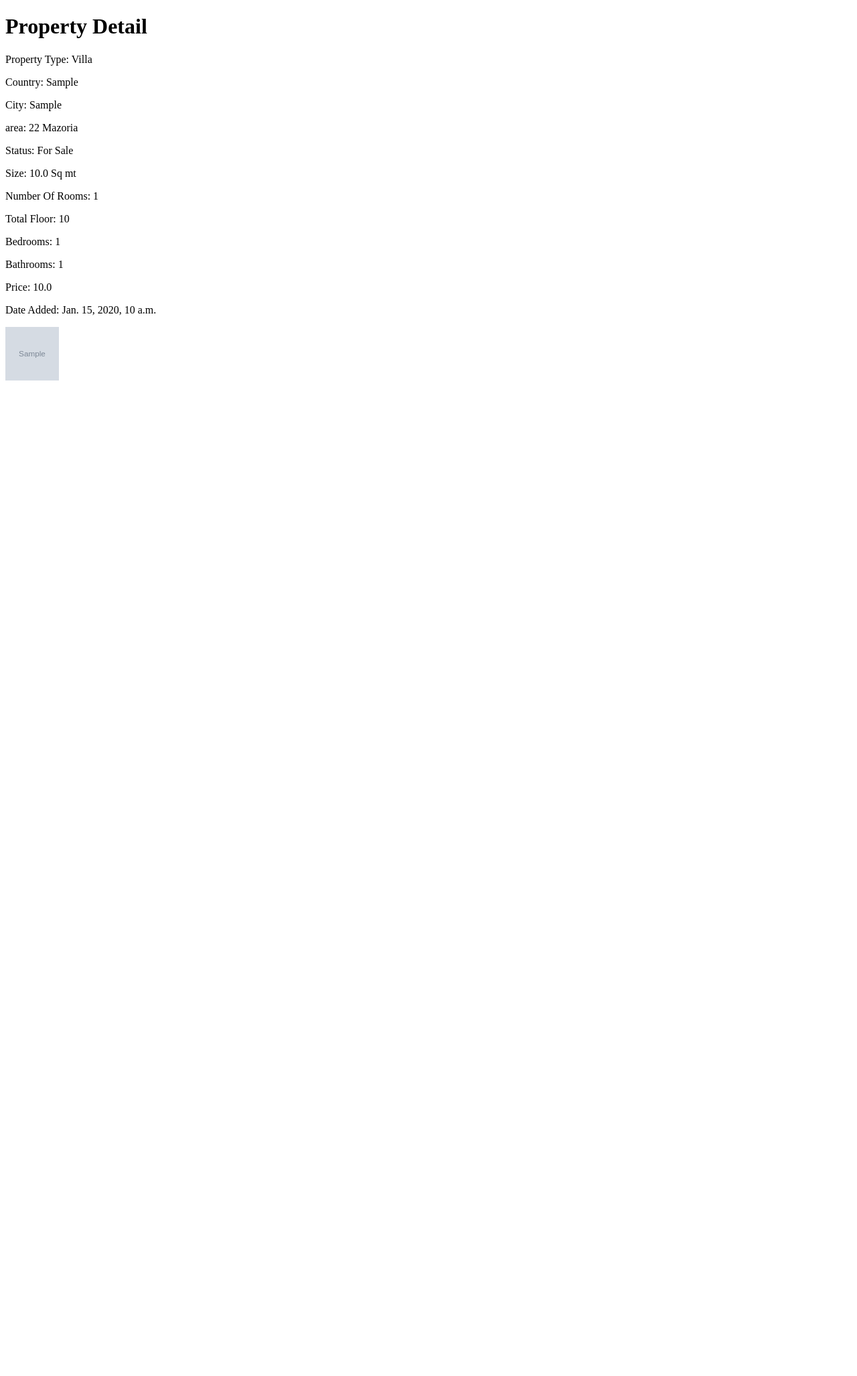
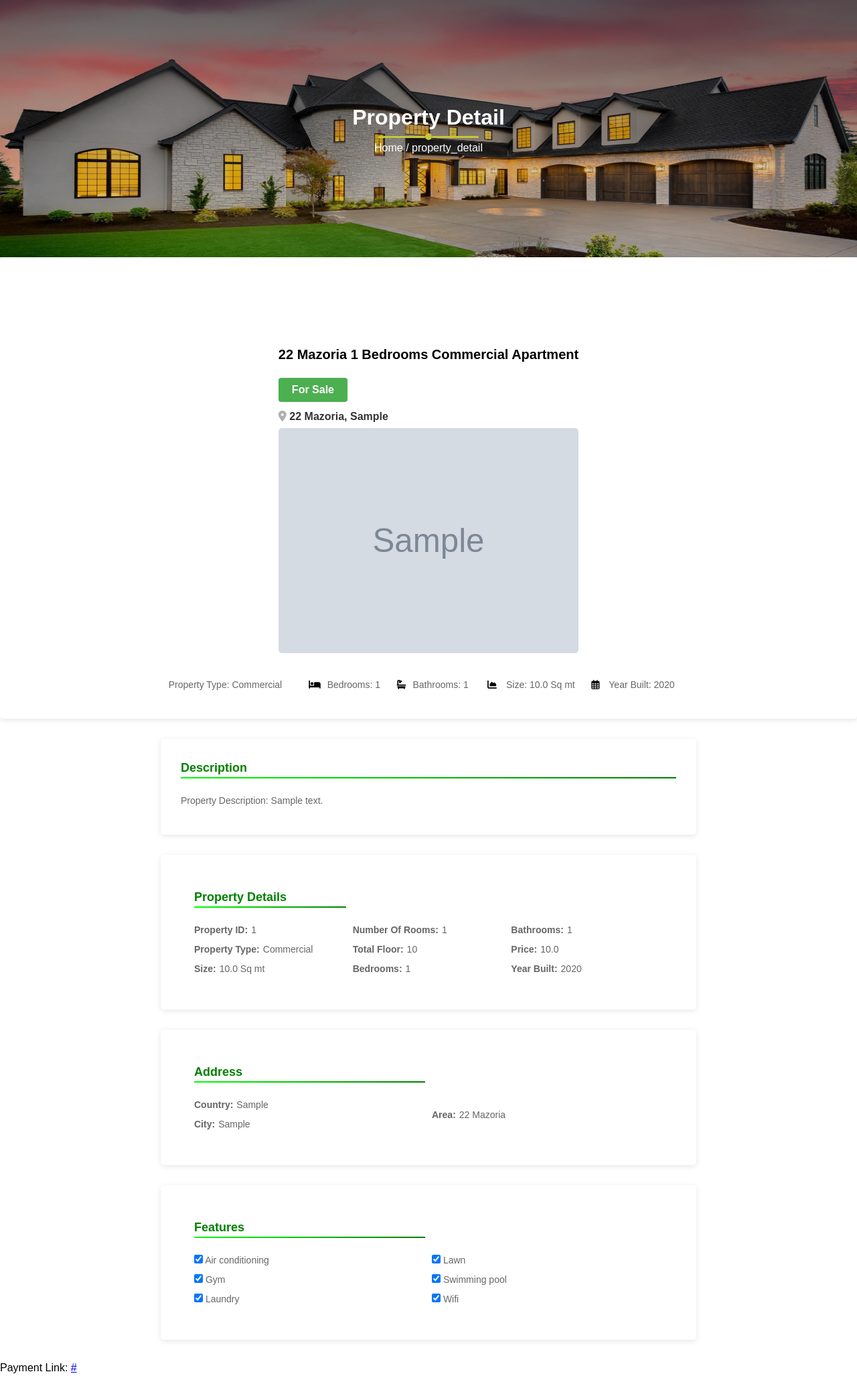
Before and after one commit to Bethelhem-Yirga/Real-Estate-Management-System, a Django app: page /property_detail/1/ in a window 1280 px wide. Shown: the whole page at 67% size. Before the commit the page ends 568 px from the top, so only its background shows below. Run offline with Django 5.2, Linux system fonts and the light colour scheme; tables that the repository leaves empty hold one stand-in row (values such as "Sample post"); grey boxes marked "Sample" are stand-in pictures.

Commit message:
update property

```diff
--- a/Real_Estate_Project/Real_Estate_Project/settings.py
+++ b/Real_Estate_Project/Real_Estate_Project/settings.py
@@ -39,6 +39,7 @@
     'django.contrib.messages',
     'django.contrib.staticfiles',
     'app1',
+
 ]
 
 MIDDLEWARE = [
--- a/Real_Estate_Project/app1/templates/property_detail.html
+++ b/Real_Estate_Project/app1/templates/property_detail.html
@@ -3,28 +3,141 @@
 <html>
 <head>
     <title>Property Detail</title>
+    <link rel="stylesheet" href="https://cdnjs.cloudflare.com/ajax/libs/font-awesome/6.4.0/css/all.min.css" integrity="sha512-iecdLmaskl7CVkqkXNQ/ZH/XLlvWZOJyj7Yy7tcenmpD1ypASozpmT/E0iPtmFIB46ZmdtAc9eNBvH0H/ZpiBw==" crossorigin="anonymous" referrerpolicy="no-referrer" />
+    <link rel="stylesheet" type="text/css" href="{% static 'css/property_detail.css' %}">
+    <style>
+      .contact-bg {
+        height: 48vh;
+        background: linear-gradient(rgba(0, 0, 0, 0.5), rgba(0, 0, 0, 0.0)), url('{% static "img/abt2.jpg" %}');
+        background-repeat: no-repeat;
+        background-attachment: fixed;
+        text-align: center;
+        color: #fff;
+        display: flex;
+        background-size: 100% 100%;
+        background-position: center;
+        flex-direction: column;
+        justify-content: center;
+        align-items: center;
+
+    }
+  </style>
 </head>
 <body>
+
+  <div class="contact-bg">
     <h1>Property Detail</h1>
-    <p>Property Type: {{ property.propertyType }}</p>
-    <p>Country: {{ property.country}}</p>
-    <p>City: {{ property.city}}</p>
-    <p>area: {{ property.area }}</p>
-    <p>Status: {{property.status}} </p>
-    <p>Size: {{ property.size}} Sq mt</p>
-    <p>Number Of Rooms: {{property.noOfRooms}}</p>
-    <p>Total Floor: {{ property.TotalFloor}}</p>
-    <p>Bedrooms: {{ property.bedrooms}}</p>
-    <p>Bathrooms: {{ property.bathrooms }}</p>
-    <p>Price: {{ property.price }}</p>
-    <p>Date Added: {{ property.date_added }}</p>
-    {% if property.image %}
-            <img src="{{ property.image.url }}" alt="img" class="" style="height:80px; width:80px;">
 
-          {%else%}
-            <img src="{% static 'img/logo.png' %}" alt="img">
+    <div class="line">
+        <div></div>
+        <div></div>
+        <div></div>
+    </div>
+    <p class="txt">
+        <a href="/" >Home</a> / property_detail
+    </p>
+</div>
 
-    {% endif %}
+
+<div class="responsive-div gallery" style="width: 100%; max-width:120%;">
+
+  {% if property.image %}
+    <div class="gallery-item">
+      <h3 class="property-title">{{ property.area }} {{ property.bedrooms}} Bedrooms {{ property.propertyType }} Apartment</h3>
+      <h3 class="property-status">{{ property.status}}</h3>
+      <h3 class="property-location"><i class="fa-solid fa-location-dot" style="color: #b0b0b0;"></i> {{ property.area }}, {{ property.city}} </h3>
+      <img src="{{ property.image.url }}" alt="img">
+    </div>
+  {% else %}
+    <p>No image available</p>
+  {% endif %}
+
+  <p>
+    Property Type: <span> {{ property.propertyType }} </span>&nbsp;&nbsp;&nbsp;&nbsp;&nbsp;&nbsp;&nbsp;&nbsp;
+    <i class="fa-solid fa-bed" style="color: #000000;"></i><span> Bedrooms: {{ property.bedrooms}}</span>&nbsp;&nbsp;&nbsp;&nbsp;
+    <i class="fa-solid fa-bath" style="color: #000000;"></i><span> Bathrooms: {{ property.bathrooms }}</span> &nbsp;&nbsp;&nbsp;&nbsp;
+    <i class="fa-solid fa-chart-area" style="color: #000000;"></i> <span>Size: {{ property.size}} Sq mt</span>&nbsp;&nbsp;&nbsp;&nbsp;
+    <i class="fa-regular fa-calendar-days" style="color: #050505;"></i> <span>Year Built: {{ property.year_built }}</span>&nbsp;&nbsp;&nbsp;&nbsp;
+  </p>
+
+</div>
+
+<div class="responsive-div description">
+  <h3>Description</h3>
+  <p>Property Description: {{ property.description }}</p>
+</div>
+
+    <div class="responsive-div detail">
+      <div class="column-1">
+        <h3>Property Details</h3>
+      </div>
+      <div class="column-2">
+        <p><span>Property ID: </span>{{ property.id }}</p>
+        <p><span>Property Type: </span>{{ property.propertyType }}</p>
+        <p><span>Size: </span>{{ property.size}} Sq mt</p>
+      </div>
+      <div class="column-3">
+        <p><span>Number Of Rooms: </span>{{property.noOfRooms}}</p>
+        <p><span>Total Floor: </span>{{ property.TotalFloor}}</p>
+        <p><span>Bedrooms: </span>{{ property.bedrooms}}</p>
+      </div>
+      <div class="column-4">
+        <p><span>Bathrooms: </span>{{ property.bathrooms }}</p>
+        <p><span>Price: </span>{{ property.price }}</p>
+        <p><span>Year Built: </span>{{ property.year_built }}</p>
+      </div>
+    </div>
+
+    <div class="responsive-div address">
+      <h3>Address</h3>
+      <div class="column-1">
+        <p><span>Country: </span>{{ property.country}}</p>
+        <p><span>City: </span>{{ property.city}}</p>
+      </div>
+      <div class="column-2">
+        <p><span>Area: </span>{{ property.area }}</p>
+      </div>
+    </div>
+
+
+
+    <div class="responsive-div features">
+      <div class="column-1">
+        <h3>Features</h3>
+      </div>
+      <div class="column-2">
+        <p>
+          <input type="checkbox" id="air_conditioning" name="air_conditioning" {% if property.air_conditioning %}checked{% endif %}>
+          <label for="air_conditioning">Air conditioning</label>
+        </p>
+        <p>
+          <input type="checkbox" id="gym" name="gym" {% if property.gym %}checked{% endif %}>
+          <label for="gym">Gym</label>
+        </p>
+        <p>
+          <input type="checkbox" id="laundry" name="laundry" {% if property.laundry %}checked{% endif %}>
+          <label for="laundry">Laundry</label>
+        </p>
+      </div>
+      <div class="column-2 row-2">
+        <p>
+          <input type="checkbox" id="lawn" name="lawn" {% if property.lawn %}checked{% endif %}>
+          <label for="lawn">Lawn</label>
+        </p>
+        <p>
+          <input type="checkbox" id="swimming_pool" name="swimming_pool" {% if property.swimming_pool %}checked{% endif %}>
+          <label for="swimming_pool">Swimming pool</label>
+        </p>
+        <p>
+          <input type="checkbox" id="wifi" name="wifi" {% if property.wifi %}checked{% endif %}>
+          <label for="wifi">Wifi</label>
+        </p>
+      </div>
+    </div>
+
+
+
+    <p>Payment Link: <a href="{{ property.payment_link }}">{{ property.payment_link }}</a></p>
 
 
 </body>
--- /dev/null
+++ b/Real_Estate_Project/static/css/property_detail.css
@@ -0,0 +1,394 @@
+*{
+    box-sizing: border-box;
+    padding: 0%;
+    margin: 0%;
+ }
+ body{
+    font-family: sans-serif;
+    line-height: 1.5;
+ }
+.contact-bg {
+    height: 48vh;
+    background: linear-gradient(rgba(0, 0, 0, 0.5), rgba(0, 0, 0, 0.0)), url('{% static "img/abt2.jpg" %}');
+    background-repeat: no-repeat;
+    background-attachment: fixed;
+    text-align: center;
+    color: #fff;
+    display: flex;
+    background-size: 100% 100%;
+    background-position: center;
+    flex-direction: column;
+    justify-content: center;
+    align-items: center;
+
+}
+.contact-bg h3{
+    font-size: 3rem;
+    font-weight: 400;
+}
+.contact-bg h2{
+    font-size: 3rem;
+    text-transform: uppercase;
+    padding: 0.4rem 0;
+    letter-spacing: 4px;
+}
+.line div{
+    margin: 0 0.2re;
+}
+.line div:nth-child(1),
+.line div:nth-child(3){
+    height: 3px;
+    width: 70px;
+    background: #c7c73a;
+    border-radius: 5px;
+}
+.line{
+    display: flex;
+    align-items: center;
+}
+.line div:nth-child(2){
+    width: 10px;
+    height: 10px;
+    background: #c7c73a;
+    border-radius: 50%;
+}
+.txt a {
+color: #fff;
+text-decoration: none;
+      }
+
+.txt a:hover {
+text-decoration: underline;
+     }
+.text{
+    font-weight: 300;
+    opacity: 0.9;
+}
+.contact-bg .text{
+    margin: 1.6rem 0;
+}
+
+  .responsive-div {
+    width: 100%;
+    max-width: 800px;
+    margin: 0 auto;
+    background-color: #fff;
+    padding: 30px;
+    margin-bottom: 30px;
+    border-radius: 5px;
+    box-shadow: 0 2px 8px rgba(0,0,0,0.1);
+    display: flex;
+    flex-direction: column;
+    align-items: center;
+  }
+
+  .responsive-div h3 {
+    font-size: 20px;
+    font-weight: bold;
+    margin-bottom: 10px;
+  }
+
+  .responsive-div .gallary{
+    width:100%;
+    padding:50px;
+  }
+
+  .responsive-div img {
+    width: 100%;
+    max-width: 150%;
+    height: auto;
+    object-fit: cover;
+    border-radius: 5px;
+    transition: transform 0.3s ease-in-out;
+  }
+
+  .responsive-div img:hover {
+    transform: scale(1.1);
+  }
+
+  .responsive-div p {
+    font-size: 16px;
+    line-height: 1.5;
+    margin-bottom: 20px;
+  }
+
+  /* Add media queries for responsiveness */
+
+  @media (max-width: 768px) {
+    .responsive-div {
+      padding: 20px;
+    }
+  }
+
+  .responsive-div .property-title {
+    font-size: 20px;
+    font-weight: bold;
+    margin-bottom: 10px;
+    margin-top: 100px;
+  }
+
+  .responsive-div .property-status {
+    display: inline-block;
+    padding: 6px 20px;
+    background-color: #4CAF50;
+    color: white;
+    text-align: center;
+    text-decoration: none;
+    font-size: 16px;
+    border-radius: 4px;
+    cursor: pointer;
+    margin-top: 10px;
+  }
+
+  .responsive-div .property-status:hover {
+    background-color: #45a049;
+  }
+
+  .responsive-div .property-location {
+    font-size: 16px;
+    color: #333;
+    margin-bottom: 5px;
+    font-family: Arial, sans-serif;
+    margin-top: 10px;
+  }
+
+  .responsive-div.gallery {
+    width: 100%;
+    max-width: 120%;
+  }
+
+  .responsive-div .gallery-item {
+    margin-bottom: 20px;
+  }
+
+  .responsive-div img {
+    margin-bottom: 10px;
+  }
+
+  .responsive-div p {
+    font-size: 14px;
+    color: #666;
+    margin-bottom: 10px;
+  }
+
+  .responsive-div p i {
+    margin-right: 10px;
+    color:  darkgreen;
+  }
+
+
+  .responsive-div span {
+    display: inline-block;
+    margin-right: 5px;
+  }
+
+  .responsive-div h3 {
+    margin: 0;
+  }
+
+
+  .responsive-div.description {
+    margin-top: 20px;
+    display: grid;
+    grid-template-rows: auto auto;
+    grid-template-columns: 1fr;
+    row-gap: 10px;
+  }
+
+  .responsive-div.description h3 {
+    grid-row: 1;
+    grid-column: 1;
+    font-size: 18px;
+    font-weight: bold;
+    margin: 0;
+    position: relative;
+    color: green;
+    margin-bottom:15px;
+  }
+
+  .responsive-div.description h3::after {
+    content: "";
+    position: absolute;
+    left: 0;
+    bottom: -2px;
+    width: 100%;
+    height: 2px;
+    background: linear-gradient(to right, #00FF00, #008000);
+  }
+
+.responsive-div.detail {
+  display: grid;
+  grid-template-columns: 1fr 1fr 1fr;
+  grid-gap: 10px;
+  padding: 50px;
+  border-radius: 5px;
+}
+
+.responsive-div.detail .column-1 {
+  grid-column: 1 / span 1;
+}
+
+.responsive-div.detail .column-2 {
+  grid-column: 1 / span 1;
+  grid-row: 2 / span 1;
+}
+
+.responsive-div.detail .column-3 {
+  grid-column: 2 / span 1;
+  grid-row: 2 / span 1;
+}
+
+.responsive-div.detail .column-4 {
+  grid-column: 3 / span 1;
+  grid-row: 2 / span 1;
+}
+
+.responsive-div.detail h3 {
+  grid-row: 1;
+  grid-column: 1;
+  font-size: 18px;
+  font-weight: bold;
+  margin: 0;
+  position: relative;
+  color: green;
+  margin-bottom:15px;
+}
+
+.responsive-div.detail h3::after {
+  content: "";
+  position: absolute;
+  left: 0;
+  bottom: -2px;
+  width: 100%;
+  height: 2px;
+  background: linear-gradient(to right, #00FF00, #008000);
+}
+.responsive-div.detail p {
+  font-size: 14px;
+  line-height: 1.5;
+  margin-bottom: 8px;
+}
+
+.responsive-div.detail p:first-child {
+  margin-top: 0;
+}
+
+.responsive-div.detail p:last-child {
+  margin-bottom: 0;
+}
+
+.responsive-div.address {
+  display: grid;
+  grid-template-columns: 1fr 1fr;
+  grid-gap: 10px;
+  padding: 50px;
+  border-radius: 5px;
+}
+
+.responsive-div.address h3 {
+  grid-row: 1;
+  grid-column: 1;
+  font-size: 18px;
+  font-weight: bold;
+  margin: 0;
+  position: relative;
+  color: green;
+  margin-bottom:15px;
+}
+
+.responsive-div.address h3::after {
+  content: "";
+  position: absolute;
+  left: 0;
+  bottom: -2px;
+  width: 100%;
+  height: 2px;
+  background: linear-gradient(to right, #00FF00, #008000);
+}
+
+
+
+
+.responsive-div.address .column-1 {
+  grid-column: 1 / span 1;
+}
+
+.responsive-div.address .column-2 {
+  grid-column: 2 / span 1;
+}
+
+.responsive-div.address p {
+  font-size: 14px;
+  line-height: 1.5;
+  margin-bottom: 8px;
+}
+
+.responsive-div.address p:first-child {
+  margin-top: 0;
+}
+
+.responsive-div.address p:last-child {
+  margin-bottom: 0;
+}
+
+.responsive-div.address p span ,
+.responsive-div.detail p span {
+  font-weight: bold;
+}
+
+
+.responsive-div.features {
+  display: grid;
+  grid-template-columns: 1fr 1fr;
+  grid-gap: 10px;
+  padding: 50px;
+  border-radius: 5px;
+}
+
+.responsive-div.features .column-1 {
+  grid-column: 1 / span 1;
+}
+
+.responsive-div.features .column-2 {
+  grid-column: 1 / span 1;
+}
+
+.responsive-div.features .column-2.row-2 {
+  grid-column: 2 / span 1;
+  grid-row: 2 / span 1;
+}
+
+.responsive-div.features h3 {
+  grid-row: 1;
+  grid-column: 1;
+  font-size: 18px;
+  font-weight: bold;
+  margin: 0;
+  position: relative;
+  color: green;
+  margin-bottom:15px;
+}
+
+.responsive-div.features h3::after {
+  content: "";
+  position: absolute;
+  left: 0;
+  bottom: -2px;
+  width: 100%;
+  height: 2px;
+  background: linear-gradient(to right, #00FF00, #008000);
+}
+
+.responsive-div.features p {
+  font-size: 14px;
+  line-height: 1.5;
+  margin-bottom: 8px;
+}
+
+.responsive-div.features p:first-child {
+  margin-top: 0;
+}
+
+.responsive-div.features p:last-child {
+  margin-bottom: 0;
+}
```
Also changed, not shown: Real_Estate_Project/app1/models.py (+14 -2 lines), Real_Estate_Project/app1/templates/base.html (+7 -19 lines), Real_Estate_Project/app1/migrations/0018_properties_air_conditioning_properties_gym_and_more.py (added), Real_Estate_Project/app1/migrations/0019_alter_properties_propertytype.py (added), Real_Estate_Project/app1/migrations/0020_properties_add_map.py (added), Real_Estate_Project/app1/migrations/0021_remove_properties_add_map_and_more.py (added), Real_Estate_Project/media/images/card-four_huqlf3D.jpg (added), Real_Estate_Project/media/images/card-two_BaNAogL.jpg (added), Real_Estate_Project/media/images/card4_LvXJ60A.jpg (added), Real_Estate_Project/media/images/card4_QYkoOZ7.jpg (added).
